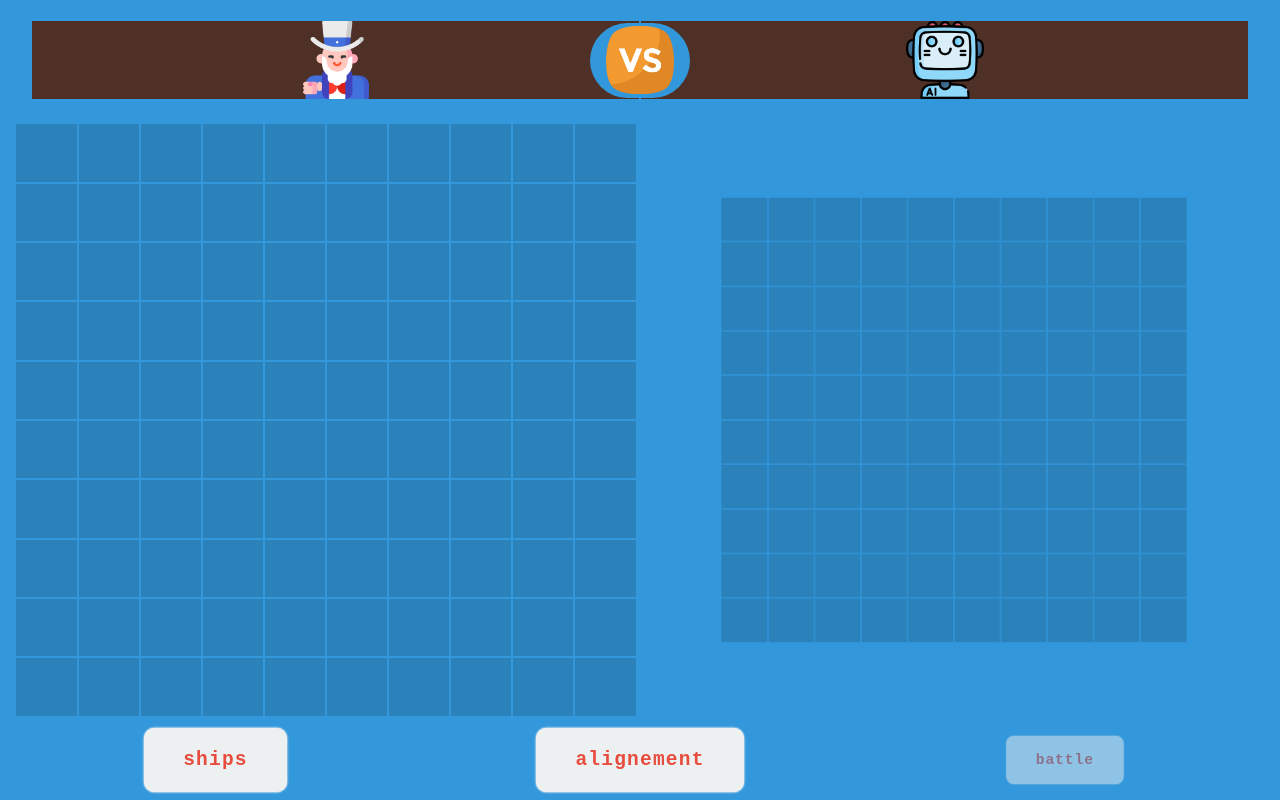
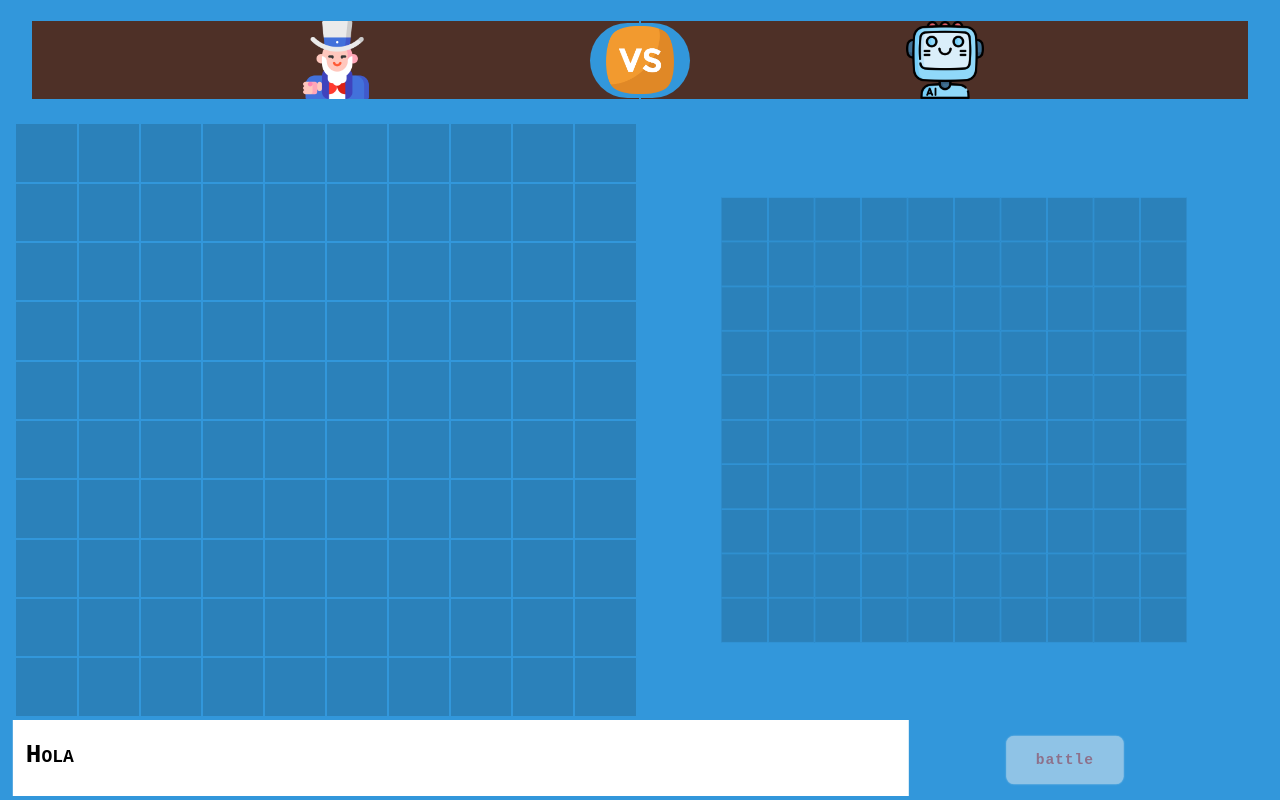
Before and after one commit to AnderGI/Battleship, a website built with webpack: page dist/index.html in a window 1280 px wide. Built offline with Linux system fonts and the light colour scheme.

Commit message:
Need to style attack messages

```diff
--- a/src/index.js
+++ b/src/index.js
@@ -111,12 +111,8 @@ import "./styles.css";
     }
     if(attackResp !== "X" && attackResp !== false && attackResp !== "*"){
       cell.classList.add("hit");
-      console.log("sunk");
-      console.log(attackResp);
     }
   }
-
-
 
   computerCells.forEach( cell => cell.addEventListener("click", attack))
 
--- a/src/styles.css
+++ b/src/styles.css
@@ -12,10 +12,6 @@
   --blue: #3297db;
   --red: #e84c3d;
   --metalGrey: #2c3f50;
-}
-
-header > div.ship {
-  display: none;
 }
 
 header > div.fight {
@@ -163,6 +159,20 @@ footer {
   grid-template-rows: 1fr;
   justify-items: center;
   padding: 0.5em 0.2em;
+  position: relative;
+}
+
+footer > section{
+  position: absolute;
+  content: '';
+  width: 70%;
+  height: 95%;
+  transform: translateX(-20%);
+  text-align:left;
+  padding: 0.75em 0.5em;
+  background-color: rgba(255, 255, 255);
+  font: normal small-caps 700 2em monospace;
+  border-radius: 10px;
 }
 
 button {
```
Also changed, not shown: dist/index.html, dist/main.js.
